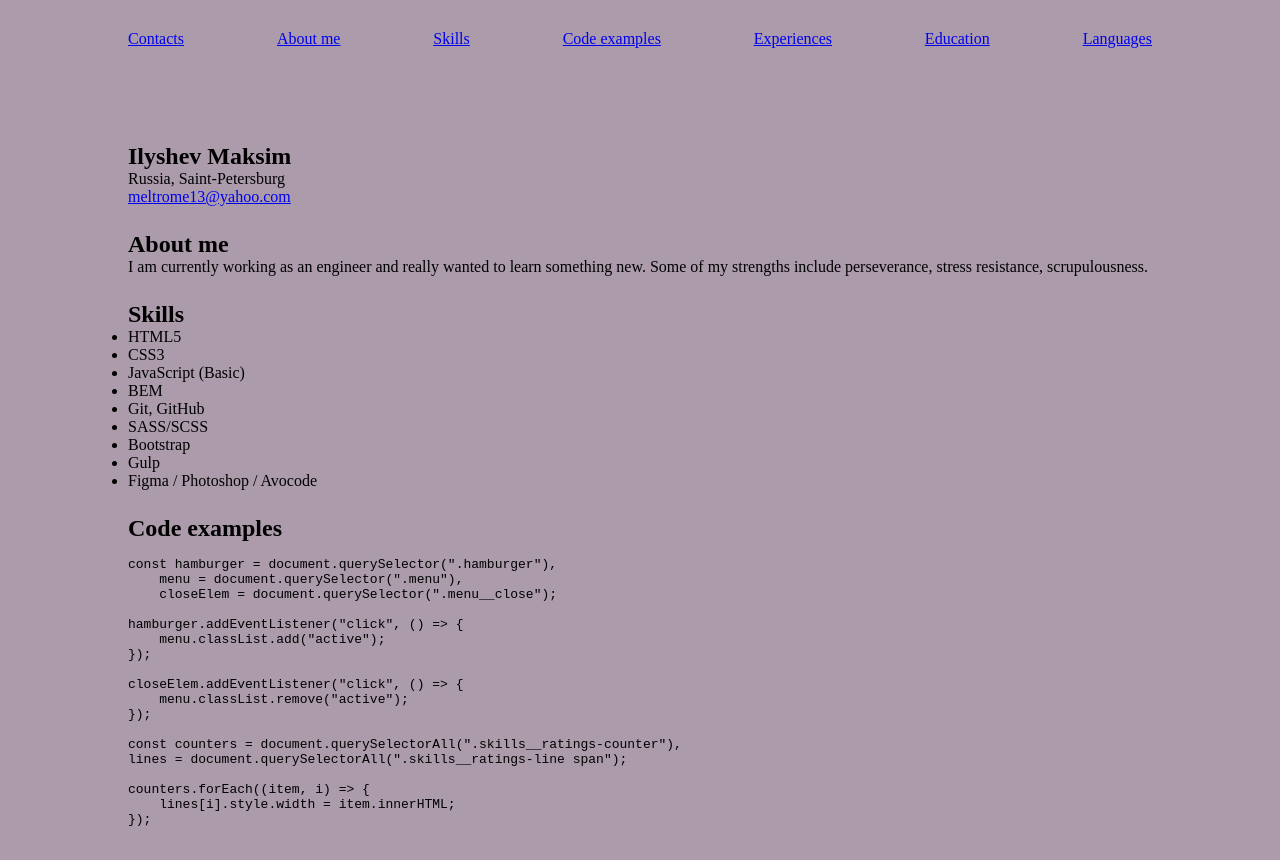
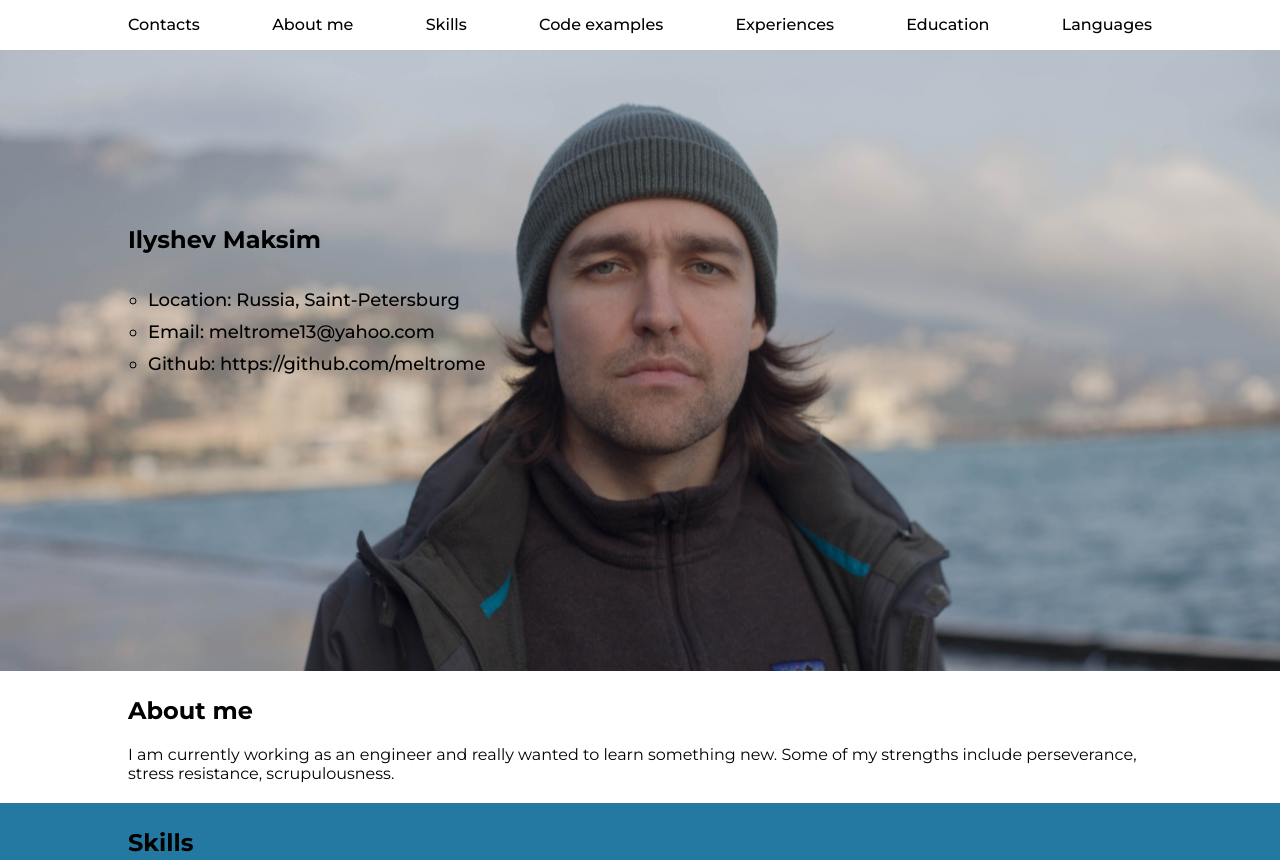
Before and after one commit to meltrome/rsschool-cv, a plain HTML site: page index.html in a window 1280 px wide. Shown: the top 860 px of the page. Drawn offline with Linux system fonts and the light colour scheme.

Commit message:
feat: add css rules and edit html

```diff
--- a/index.html
+++ b/index.html
@@ -1,37 +1,44 @@
 <!DOCTYPE html>
-<html lang="en">
+<html lang="ru">
     <head>
         <meta charset="UTF-8" />
         <meta http-equiv="X-UA-Compatible" content="IE=edge" />
         <meta name="viewport" content="width=device-width, initial-scale=1.0" />
+        <link rel="preconnect" href="https://fonts.googleapis.com" />
+        <link rel="preconnect" href="https://fonts.gstatic.com" crossorigin />
+        <link href="https://fonts.googleapis.com/css2?family=Montserrat:wght@400;500;700&display=swap" rel="stylesheet" />
         <link rel="stylesheet" href="style.css" />
         <title>CV Ilyshev Maksim</title>
     </head>
     <body>
-        <div class="container">
-            <header>
+        <header>
+            <div class="container">
                 <nav>
                     <ul class="nav__menu">
-                        <li><a href="#">Contacts</a></li>
-                        <li><a href="#">About me</a></li>
-                        <li><a href="#">Skills</a></li>
-                        <li><a href="#">Code examples</a></li>
-                        <li><a href="#">Experiences</a></li>
-                        <li><a href="#">Education</a></li>
-                        <li><a href="#">Languages</a></li>
+                        <li><a class="nav__link" href="#">Contacts</a></li>
+                        <li><a class="nav__link" href="#">About me</a></li>
+                        <li><a class="nav__link" href="#">Skills</a></li>
+                        <li><a class="nav__link" href="#">Code examples</a></li>
+                        <li><a class="nav__link" href="#">Experiences</a></li>
+                        <li><a class="nav__link" href="#">Education</a></li>
+                        <li><a class="nav__link" href="#">Languages</a></li>
                     </ul>
                 </nav>
-            </header>
-        </div>
+            </div>
+        </header>
+
         <main>
             <section class="contacts">
                 <div class="container">
-                    <img src="" alt="" />
                     <h1>Ilyshev Maksim</h1>
-                    <p>Russia, Saint-Petersburg</p>
-                    <a href="mailto:meltrome13@yahoo.com?subject=Вопрос по CV">meltrome13@yahoo.com</a>
+                    <ul class="contacts__list">
+                        <li><p>Location: Russia, Saint-Petersburg</p></li>
+                        <li><a href="mailto:meltrome13@yahoo.com?subject=Вопрос по CV">Email: meltrome13@yahoo.com</a></li>
+                        <li><a href="https://github.com/meltrome">Github: https://github.com/meltrome</a></li>
+                    </ul>
                 </div>
             </section>
+
             <section class="about-me">
                 <div class="container">
                     <h2>About me</h2>
@@ -85,11 +92,11 @@ counters.forEach((item, i) => {
                 <div class="container">
                     <h2>Experiences</h2>
                     <p>I have no commercial work experience, only my study projects:</p>
-                    <a href="#">pulsar</a>
-                    <a href="#">flowers</a>
+                    <a href="#"><img src="" alt="" /> pulsar</a>
+                    <a href="#"><img src="" alt="" /> flowers</a>
                 </div>
             </section>
-            <section class="Education">
+            <section class="education">
                 <div class="container">
                     <h2>Education</h2>
                     <ul>
--- a/style.css
+++ b/style.css
@@ -1,27 +1,86 @@
 * {
     margin: 0;
     padding: 0;
-    background-color: rgb(171, 155, 171);
+    font-family: "Montserrat", sans-serif;
 }
 
 .container {
-    width: 1024px;
+    max-width: 1024px;
     margin: 0px auto;
 }
 
 section {
     padding-top: 25px;
+    padding-bottom: 20px;
 }
 
 header {
-    height: 100px;
+    height: 50px;
+    background-color: #ffffff;
 }
 
 nav {
-    padding-top: 30px;
+    padding-top: 15px;
+    background-color: #ffffff;
 }
 .nav__menu {
     display: flex;
     justify-content: space-between;
     list-style: none;
+    background-color: #ffffff;
 }
+.nav__link {
+    background-color: #ffffff;
+    color: black;
+    text-decoration: none;
+    font-weight: 500;
+}
+.nav__link:hover {
+    transition: background 0.5s 0s ease;
+    background-color: rgb(35, 121, 161);
+    color: #ffffff;
+}
+
+.contacts {
+    min-height: 72vh;
+    background: url(img/avatar.jpg) no-repeat 50% / cover;
+}
+h1 {
+    margin-top: 150px;
+}
+.contacts__list {
+    margin-top: 30px;
+    margin-left: 20px;
+    list-style-type: circle;
+}
+.contacts__list li {
+    padding: 5px 0 5px 0;
+    font-size: 18px;
+}
+.contacts__list a {
+    text-decoration: none;
+    color: #000000;
+    font-weight: 500;
+}
+.contacts__list p {
+    font-weight: 500;
+}
+
+h2 {
+    margin-bottom: 20px;
+}
+
+.skills {
+    background-color: rgb(35, 121, 161);
+}
+
+pre {
+    background-color: rgb(158, 205, 227);
+}
+
+.experiences {
+    background-color: rgb(35, 121, 161);
+}
+.languages {
+    background-color: rgb(35, 121, 161);
+}
```
Also changed, not shown: img/avatar.jpg (added).
